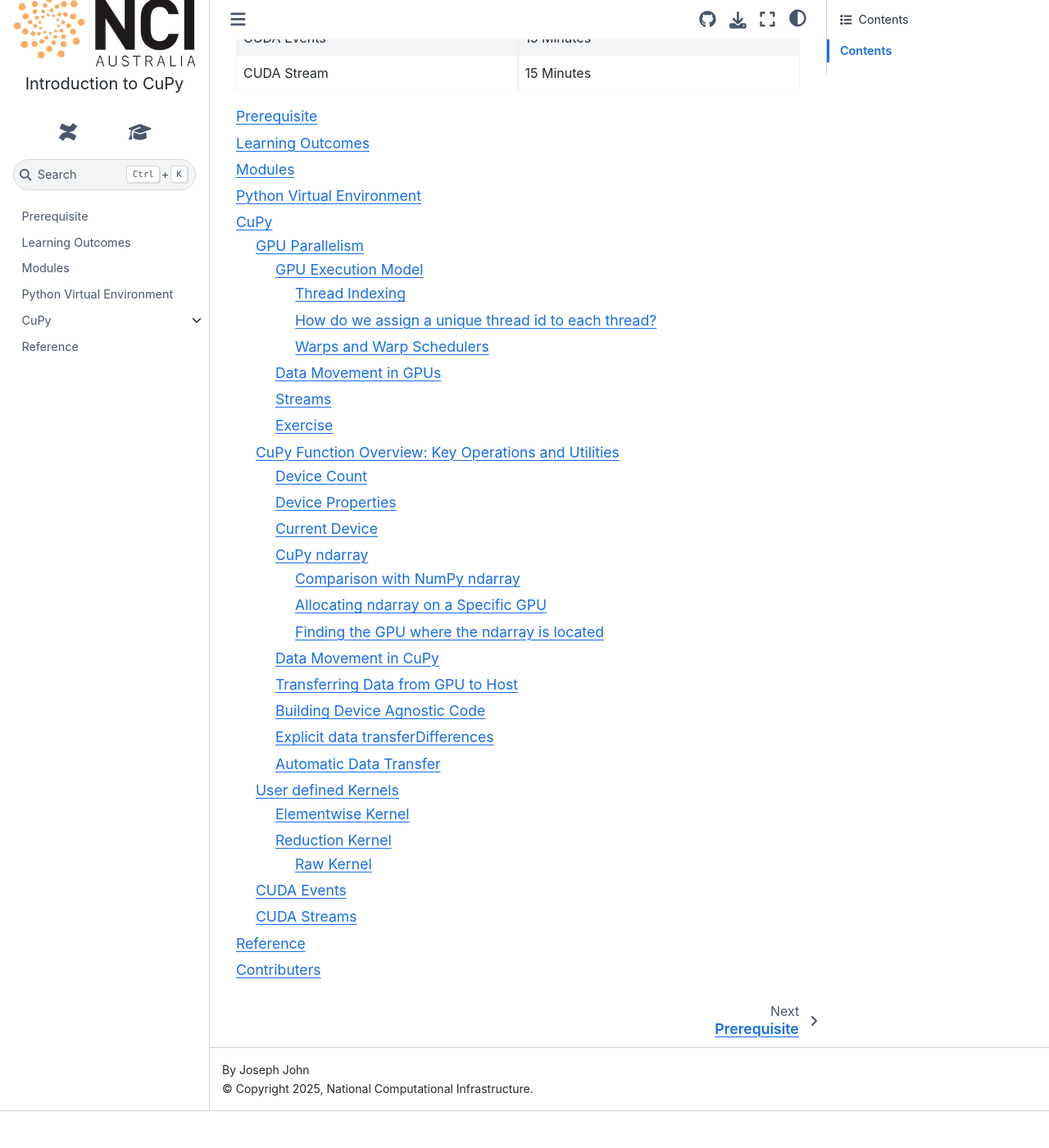
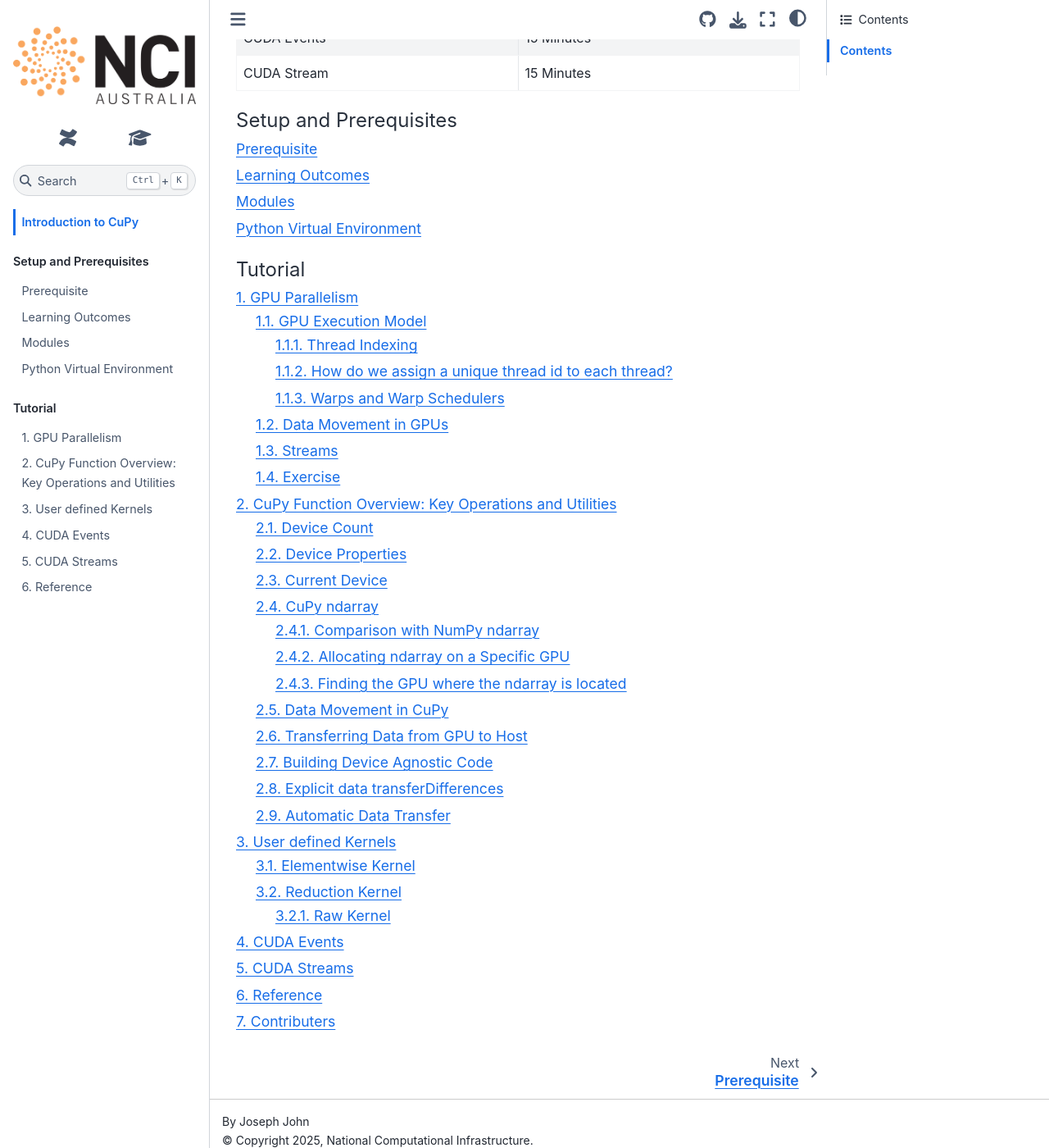
Before and after one commit to NCI900-Training-Organisation/intro-to-cupy, a Sphinx documentation site: the page built from docs/source/index.rst, in a window 1280 px wide and 1400 px high, scrolled down 658 px. Shown: the whole window at 82% size. Built offline with Sphinx 7.4.7 and the Sphinx Book theme 1.1.4, drawn with Linux system fonts in a browser that asks for light colours; before the commit the page ends 2013 px from its top, so only the background shows below that.

```diff
--- a/docs/source/conf.py
+++ b/docs/source/conf.py
@@ -46,13 +46,16 @@ html_theme = 'sphinx_book_theme'
 # sphinx-book-theme options
 html_static_path = ["_static"]
 html_theme_options = {
+    "path_to_docs": "docs/source",
     "repository_url": "https://github.com/NCI900-Training-Organisation/intro-to-cupy",
     "use_repository_button": True,
+    "home_page_in_toc": True,
     "logo": {
-      "text": "Introduction to CuPy",
+    #   "text": "Introduction to CuPy",
       "image_light": "_static/logo-light.png",
       "image_dark": "_static/logo-dark.png",
    },
+   "back_to_top_button": True,
 #    Icon links are displayed in the sidebar
     "icon_links": [
         {
--- a/docs/source/index.rst
+++ b/docs/source/index.rst
@@ -31,14 +31,23 @@ Contents
      - 15 Minutes
 
 
+.. toctree::
+    :maxdepth: 1
+    :caption: Setup and Prerequisites
 
-
+    prerequisite.rst
+    outcomes.rst
+    modules.rst
+    packages.rst
 
 .. toctree::
+    :maxdepth: 4
+    :caption: Tutorial
+    :numbered:
 
-   prerequisite
-   outcomes
-   modules
-   packages
-   tutorial
-   references
+    tutorial/gpu
+    tutorial/cupy
+    tutorial/kernel.rst
+    tutorial/events.rst
+    tutorial/streams.rst
+    references.rst
```
Also changed, not shown: docs/source/_static/logo-light.png.
